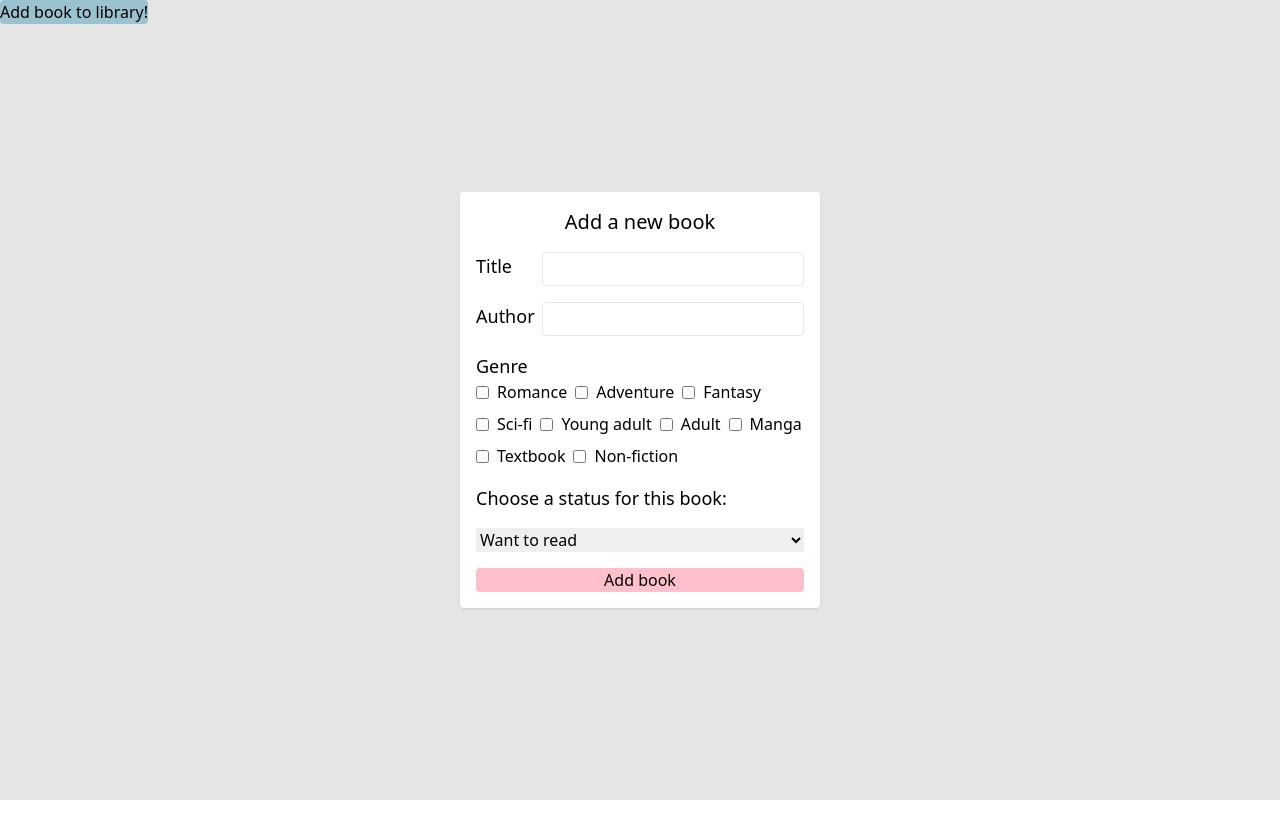
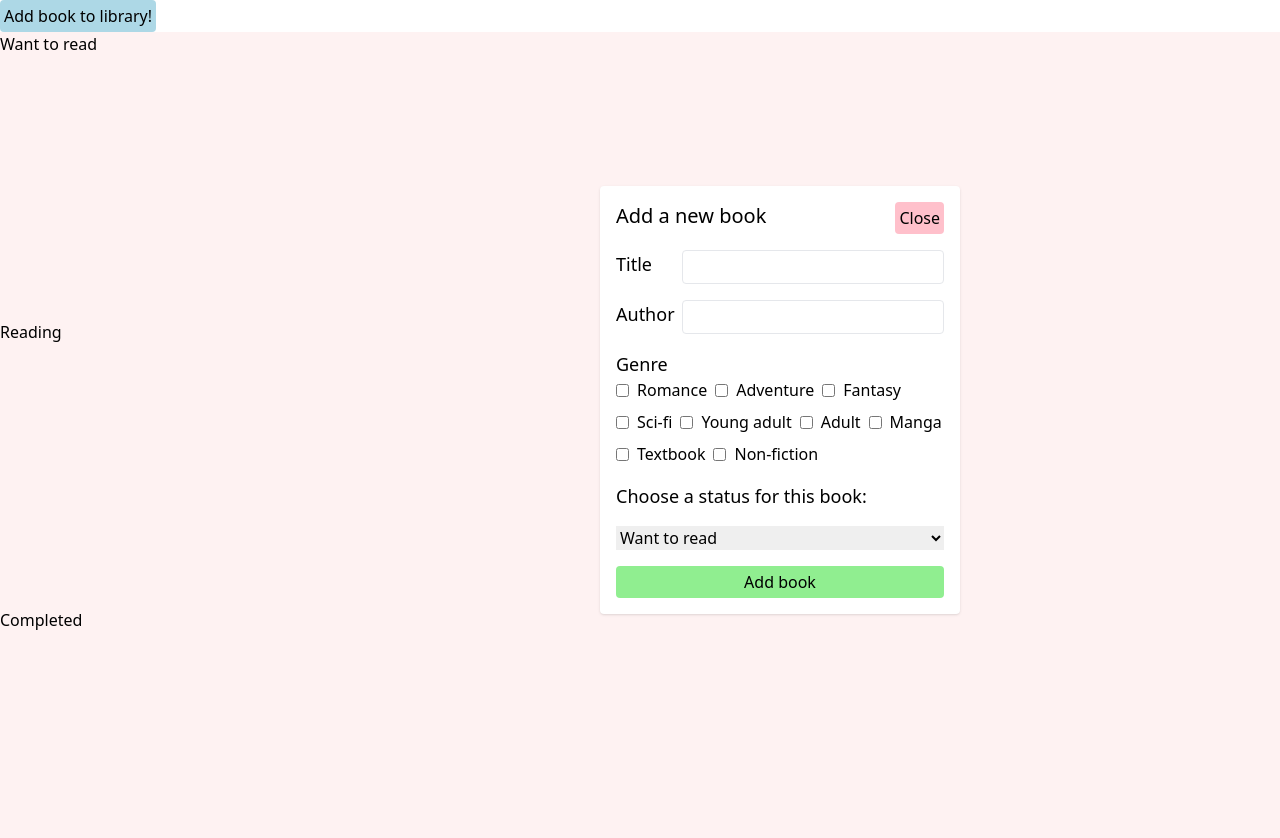
Before and after one commit to sarahthebest/TomeTracker, a React (Vite) app: page / in a window 1280 px wide. Both pictures are taken after a click on the button "Add book to library!". Shown: the top 838 px of the page. Before the commit the page ends 800 px from the top, so only its background shows below. Built offline with nearby package versions, Linux system fonts and the light colour scheme.

Commit message:
Manage dialog visibility with useState, crated shelf component to view books

```diff
--- a/src/components/AddBook/AddBook.css
+++ b/src/components/AddBook/AddBook.css
@@ -1,3 +1,9 @@
 dialog{
     width: 360px;
 }
+.center {
+    position: absolute;
+    left: 50%;
+    top: 50%;
+    transform: translate(-50%, -50%);
+  }
--- a/src/components/AddBook/AddBook.tsx
+++ b/src/components/AddBook/AddBook.tsx
@@ -1,21 +1,13 @@
+import { useState } from "react";
 import Btn from "../Atoms/Btn";
 import AddBookForm from "./AddBookForm";
-import "./AddBook.css"
+import "./AddBook.css";
 
 const AddBook = () => {
-    const openDialog = () => {
-        const dialog = document.getElementById("add_book") as HTMLDialogElement;
-        if (dialog) {
-            dialog.showModal();
-        }
-    };
+    const [isDialogOpen, setIsDialogOpen] = useState(false);
 
-    const closeDialog = () => {
-        const dialog = document.getElementById("add_book") as HTMLDialogElement;
-        if (dialog) {
-            dialog.close();
-        }
-    };
+    const openDialog = () => setIsDialogOpen(true);
+    const closeDialog = () => setIsDialogOpen(false);
 
     return (
         <>
@@ -26,18 +18,30 @@ const AddBook = () => {
                 backgroundColor="lightBlue"
             />
 
-            <dialog id="add_book" aria-labelledby="addBookTitle" className="p-4 flex flex-col gap-4 rounded shadow">
-                <h2 className="text-xl mx-auto" id="addBookTitle">Add a new book</h2>
-                <form action="">
-                    <AddBookForm />
-                </form>
+            {isDialogOpen && (
+                <dialog className="flex flex-col gap-4 rounded shadow p-4 center">
+                    <div className="dialog_header flex flex-row justify-between">
+                        <h2 className="text-xl" id="addBookTitle">
+                            Add a new book
+                        </h2>
                         <Btn
                             onClick={closeDialog}
                             backgroundColor="pink"
-                        text="Add book"
                             id="close-btn"
+                            text={"Close"}
                         />
+                    </div>
+                    <form action="submit" className="flex gap-4 flex-col">
+                        <AddBookForm />
+                        <Btn
+                            onClick={closeDialog}
+                            backgroundColor="lightGreen"
+                            id="close-btn"
+                            text={"Add book"}
+                        />
+                    </form>
                 </dialog>
+            )}
         </>
     );
 };
--- a/src/components/Atoms/Btn.tsx
+++ b/src/components/Atoms/Btn.tsx
@@ -7,8 +7,8 @@ const Btn: React.FC<BtnProps> = ({ id, onClick, text, backgroundColor }) => {
   };
 
   return (
-    <button className="rounded hover:text-green-700" id={id} onClick={onClick} style={buttonStyle}>
-      {text}
+    <button className="rounded hover:text-green-700 p-1" id={id} onClick={onClick} style={buttonStyle}>
+      {text && text}
     </button>
   );
 };
--- /dev/null
+++ b/src/components/Shelves/BookShelf.tsx
@@ -0,0 +1,14 @@
+const BookShelf = () => {
+    const shelves = ["Want to read", "Reading", "Completed"];
+    return (
+        <div className="shelf_wrapper h-full bg-red-50 ">
+            {shelves.map((shelf, index) => (
+                <div key={index} className="shelf h-72">
+                    <h2>{shelf}</h2>
+                </div>
+            ))}
+        </div>
+    );
+};
+
+export default BookShelf;
--- a/src/index.css
+++ b/src/index.css
@@ -1,3 +1,8 @@
 @tailwind base;
 @tailwind components;
 @tailwind utilities;
+
+:root{
+    padding:0;
+    margin:0;
+}
--- a/src/pages/Home.tsx
+++ b/src/pages/Home.tsx
@@ -1,9 +1,11 @@
 import Add_book from "../components/AddBook/AddBook";
+import BookShelf from "../components/Shelves/BookShelf";
 
 const Home = () => {
     return (
-        <div className="home_wrapper">
+        <div className="home_wrapper ">
             <Add_book />
+            <BookShelf />
         </div>
      );
 }
--- a/src/types/Btn.ts
+++ b/src/types/Btn.ts
@@ -3,4 +3,4 @@ export type BtnProps = {
     onClick: () => void;
     text: string;
     backgroundColor?: string;
-  };
+};
```
Lines whose indentation alone changed are shown as unchanged.
